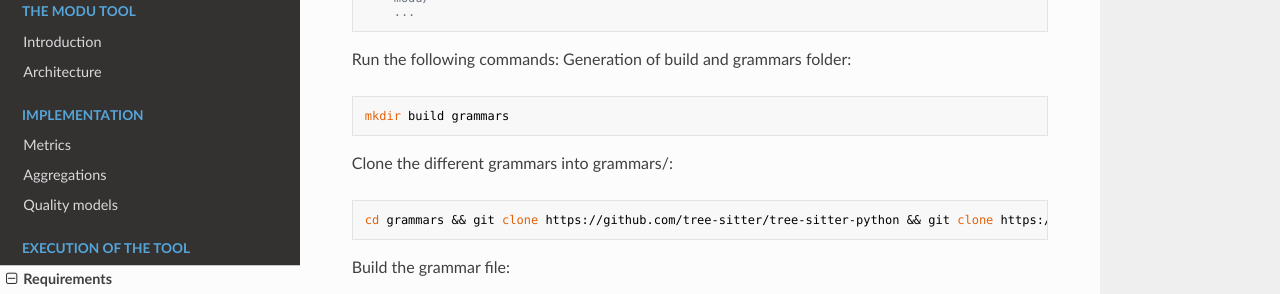
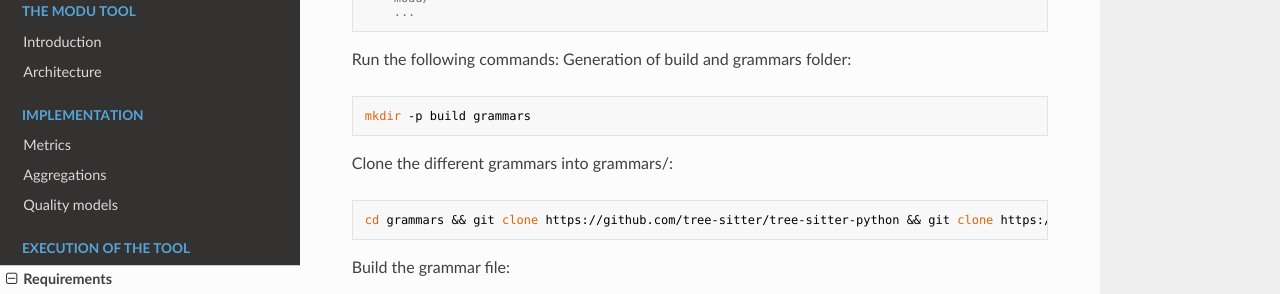
Before and after one commit to parameterIT/tool, an MkDocs documentation site: the page built from documentation/docs/requirements.md, in a window 1280 px wide and 900 px high, scrolled down 749 px. Shown: the part 151-445 px from the top of the window. Built offline with MkDocs 1.6.1, drawn with Linux system fonts in a browser that asks for light colours; nearby versions of some CDN libraries.

````diff
--- a/documentation/docs/requirements.md
+++ b/documentation/docs/requirements.md
@@ -24,7 +24,7 @@ tool/
 Run the following commands:
 Generation of build and grammars folder:
 ```sh
-mkdir build grammars
+mkdir -p build grammars
 ```
 Clone the different grammars into grammars/:
 ```sh
````
